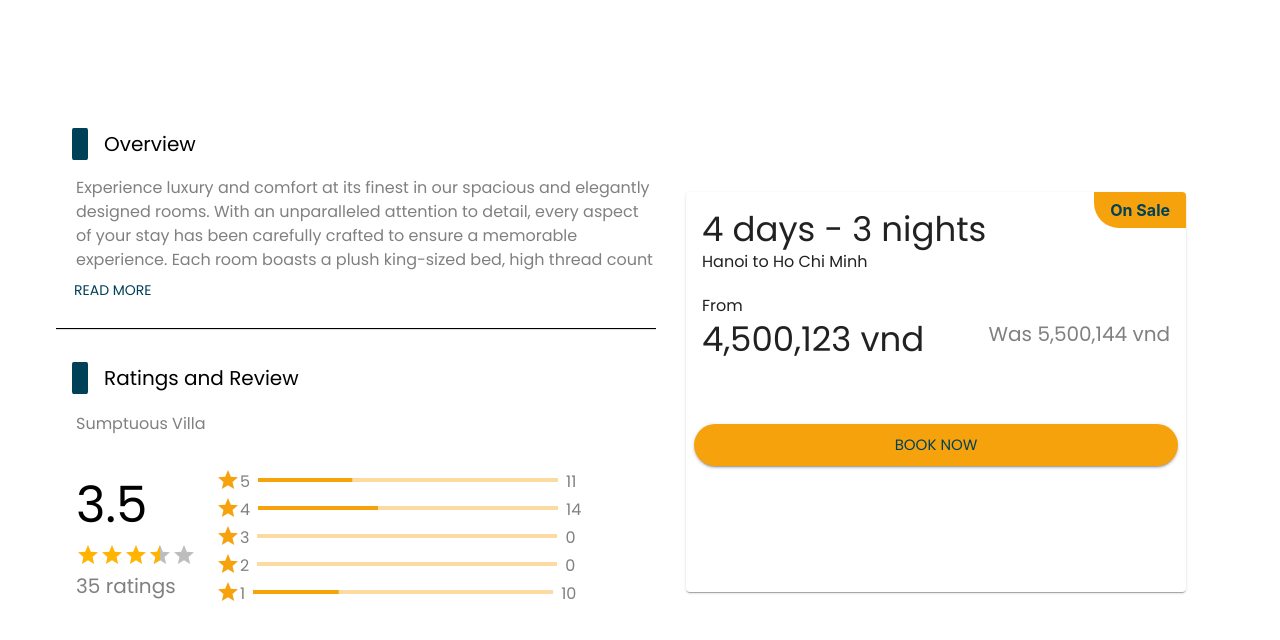
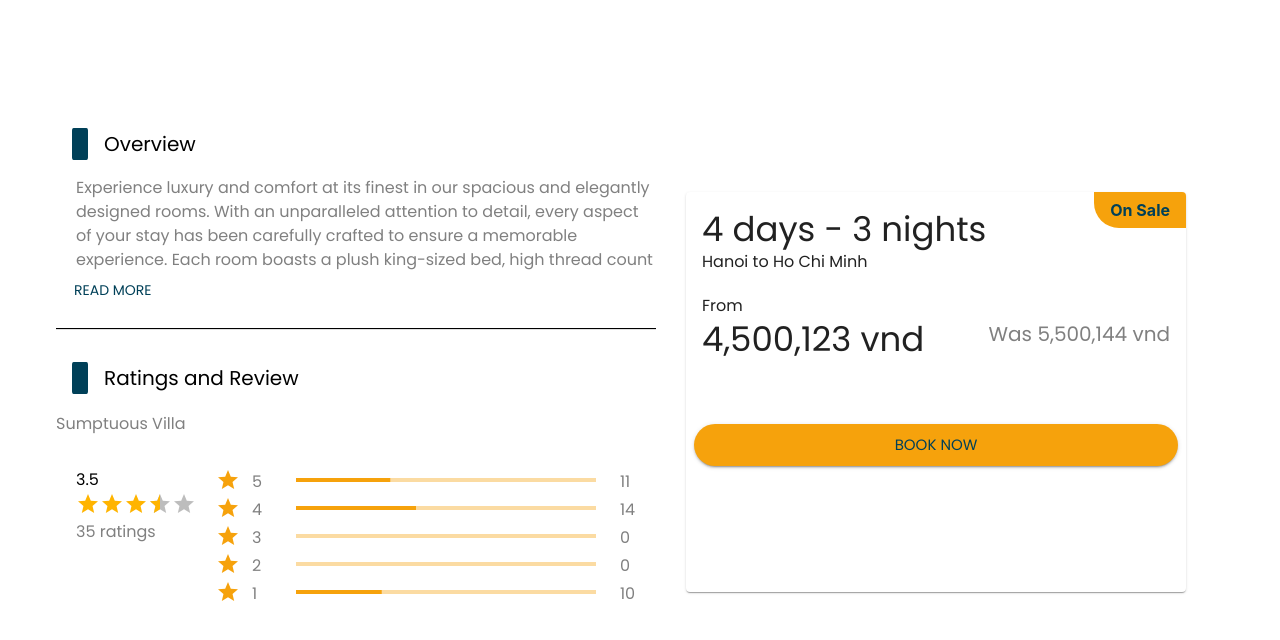
Before and after one commit to DucAnhLo/review-app, a React (Create React App) app: page / in a window 1280 px wide. Shown: the top 640 px of the page. Built offline with nearby package versions, Linux system fonts and the light colour scheme.

Commit message:
Added seperate css class for Review and Ratings

```diff
--- /dev/null
+++ b/src/components/ReviewAndRatings.css
@@ -0,0 +1,58 @@
+.container {
+    height: 400px;
+    width: 600px;
+  }
+
+  .title {
+    display: flex;
+    flex-direction: row;
+    align-items: center;
+  }
+
+  .sub-title {
+    color: grey;
+    margin-left: 20px;
+  }
+
+  .rating {
+    color: grey;
+    margin-left: 20px;
+    margin-top: 30px;
+    display: flex;
+    flex-direction: row;
+    width: 200px;
+  }
+
+  .rating-value {
+    color: black;
+    font-size: 50px;
+  }
+
+  .rating-stars {
+    color: grey;
+    font-size: 20px;
+  }
+
+  .star-container {
+    display: flex;
+    flex-direction: row;
+  }
+
+  .star {
+    width: 20px;
+    margin-right: 1rem;
+  }
+
+  .star-title {
+    width: 20px;
+    margin-right: 1rem;
+  }
+
+  .progress-bar {
+    width: 300px;
+    margin: 0.65rem 0.5rem;
+  }
+
+  .rating-count {
+    margin-left: 1rem;
+  }
--- a/src/components/ReviewAndRatings.js
+++ b/src/components/ReviewAndRatings.js
@@ -5,6 +5,7 @@ import Rating from '@material-ui/lab/Rating';
 import BoxColor from './BoxColor';
 import { Star } from '@material-ui/icons';
 import constants from '../constants';
+import './ReviewAndRatings.css';
 
 function ReviewAndRatings() {
 
@@ -17,16 +18,16 @@ function ReviewAndRatings() {
     const totalRatings = ratings.reduce((acc, val) => acc + val, 0);
 
     return (
-        <Box style={{height: '400px', width:'600px' }}>
-            <Box style={{ display: 'flex', flexDirection: 'row' ,alignItems:'center' }}>
+        <Box className='container'>
+            <Box className='title' >
                 <BoxColor />
                 <Typography variant='h6'>Ratings and Review</Typography>
             </Box>
-            <Typography variant='subtitle1' style={{ color: 'grey', marginLeft:'20px' }}>Sumptuous Villa</Typography>
+            <Typography variant='subtitle1' className='sub-title'>Sumptuous Villa</Typography>
 
-            <Box style={{ color: 'grey', marginLeft:'20px', marginTop:'30px', display:'flex', flexDirection:'row', width:'200px'}}>
+            <Box className='rating'>
                 <Box>
-                    <Typography style={{ color: 'black', fontSize:'50px'}}>
+                    <Typography className='rating-value'>
                         {(((ratings[0]*5)+(ratings[1]*4)+(ratings[2]*3)+(ratings[3]*2)+(ratings[4]*1))/totalRatings).toFixed(1)}
                     </Typography>
                     <Rating
@@ -35,22 +36,22 @@ function ReviewAndRatings() {
                         precision={0.1}
                         readOnly
                     />
-                    <Typography style={{ color: 'grey', fontSize:'20px'}}>{totalRatings} ratings</Typography>
+                    <Typography className='rating-stars'>{totalRatings} ratings</Typography>
                 </Box>
 
                 <Box style={{ marginLeft: '20px'}}>
                     {star.map((rating, index) => (
-                        <Box key={index} style={{ display:'flex', flexDirection:'row'}}>
-                             <Box width="20px" mr={1}>
+                        <Box key={index} className="star-container">
+                             <Box className='star'>
                                 <Star style={{color: primaryColor}} />
                             </Box>
-                            <Box width="20px" mr={1}>
+                            <Box className='star-title'>
                             <Typography variant="subtitle1">{star[index]}</Typography>
                             </Box>
-                            <Box style={{width:'300px', margin:'0.65rem 0.5rem'}}>
+                            <Box className='progress-bar'>
                                 <LinearProgress variant="determinate" value={(ratings[index]/totalRatings)*100} />
                             </Box>
-                            <Box ml={1}>
+                            <Box className='rating-count'>
                                 <Typography variant="subtitle1">{ratings[index]}</Typography>
                             </Box>
                         </Box>
--- a/src/constants.js
+++ b/src/constants.js
@@ -15,7 +15,6 @@ const constants = {
         The suites also feature a Jacuzzi tub, perfect for relaxing after a long day of sightseeing. At our hotel, we believe that your comfort is our top priority.
         Our rooms are designed to provide a sanctuary of comfort and relaxation, ensuring that your stay is an unforgettable experience.`,
 
-
   };
 
   export default constants;
```
